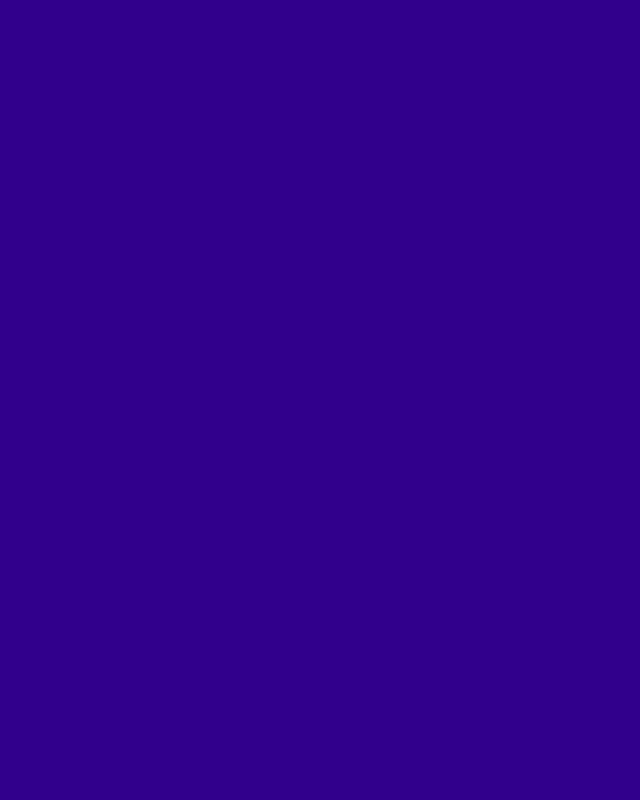
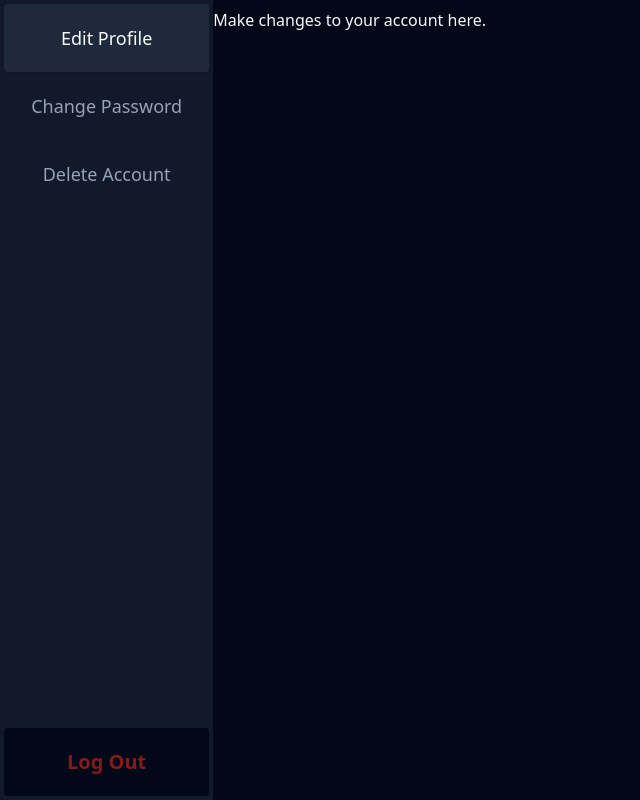
Before and after one commit to panteliccc/Chatly, a React (Create React App) app in the folder client/: page /Account/Settings in a window 1280 px wide. Before the commit this address had no page. Shown: the whole page, without its empty margins (0-640 px from the left). Built offline with nearby package versions, Linux system fonts and the light colour scheme.

Commit message:
updating user search and adding settings UI

```diff
--- a/client/package.json
+++ b/client/package.json
@@ -10,6 +10,7 @@
     "@radix-ui/react-label": "^2.0.2",
     "@radix-ui/react-popover": "^1.0.7",
     "@radix-ui/react-slot": "^1.0.2",
+    "@radix-ui/react-tabs": "^1.0.4",
     "@testing-library/jest-dom": "^5.17.0",
     "@testing-library/react": "^13.4.0",
     "@testing-library/user-event": "^13.5.0",
--- a/client/src/App.tsx
+++ b/client/src/App.tsx
@@ -4,8 +4,31 @@ import { Register } from "./Pages/register";
 import { Login } from "./Pages/login";
 import Home from "./Pages/Home";
 import { CookiesProvider } from "react-cookie";
+import Settings from "./Pages/Settings";
 
 function App() {
+ /* const router = useNavigate();
+  const chatState = useChatState();
+  useEffect(() => {
+    const token = chatState?.cookie["chatly.session-token"];
+    if (token) {
+      try {
+        const user = jwtDecode(token);
+        if (!user || isTokenExpired(token)) {
+          router("/Account/Login");
+        }
+      } catch (error) {
+        console.error("Error decoding token:", error);
+        router("/Account/Login");
+      }
+    } else {
+      router("/Account/Login");
+    }
+  }, [chatState.cookie, router]);
+  const isTokenExpired = (token: string) => {
+    const { exp } = jwtDecode(token);
+    return Date.now() >= (exp ? exp * 1000 : 0);
+  }; */
   return (
     <CookiesProvider>
       <div className={`bg-softBlue h-screen `}>
@@ -14,6 +37,7 @@ function App() {
             <Route path="/" element={<Home />} />
             <Route path="/Account/Login" element={<Login />} />
             <Route path="/Account/Register" element={<Register />} />
+            <Route path="/Account/Settings" element={<Settings />} />
           </Routes>
         </div>
       </div>
--- a/client/src/Components/SideBar/ChatCard.tsx
+++ b/client/src/Components/SideBar/ChatCard.tsx
@@ -4,11 +4,9 @@ import { Avatar, AvatarFallback, AvatarImage } from "../ui/avatar";
 interface Props {
   _id: string;
   chatName: string;
-  image: string;
+  sender?:Users
   latestMessage: Message;
-  userId: string;
   className: string;
-  onClick: () => Promise<void>;
 }
 interface Message {
   sender: Users;
@@ -35,13 +33,10 @@ function ChatCard(props: Props) {
   return (
     <div
       className={`flex items-center gap-3 border-b py-3 cursor-pointer hover:bg-accent rounded ${props.className}`}
-      onClick={() => {
-        props.onClick();
-      }}
     >
       <Avatar className="w-10 h-10">
-        {props.image ? (
-          <AvatarImage src={props.image} />
+        {props.sender ? (
+          <AvatarImage src={props.sender?.image} />
         ) : (
           <AvatarFallback>{getInitials(props.chatName)}</AvatarFallback>
         )}
--- a/client/src/Components/SideBar/Header.tsx
+++ b/client/src/Components/SideBar/Header.tsx
@@ -10,6 +10,7 @@ import {
 } from "../ui/popover";
 import Search from "./Search";
 import { useChatState } from "../../Context/Provider";
+import { Link } from "react-router-dom";
 
 interface Props {
   user: User;
@@ -28,7 +29,6 @@ function getInitials(username: string): string {
 }
 function Header(props: Props) {
   const chatState = useChatState();
-
   return (
     <div className="">
       <div className={`flex py-3 justify-between items-center border-b-2`}>
@@ -46,24 +46,28 @@ function Header(props: Props) {
         </div>
         <div>
           <DropdownMenu>
-            <DropdownMenuTrigger>
+            <DropdownMenuTrigger className=" rounded-full w-8 h-8 flex justify-center items-center">
               <div className="flex gap-1">
                 <div className="w-1 h-1 bg-text rounded-full"></div>
                 <div className="w-1 h-1 bg-text rounded-full"></div>
                 <div className="w-1 h-1 bg-text rounded-full"></div>
               </div>
             </DropdownMenuTrigger>
-            <DropdownMenuContent className=" absolute right-0 rounded w-44 mt-2">
-              <DropdownMenuLabel>{props.user.username}</DropdownMenuLabel>
+            <DropdownMenuContent className=" absolute right-0 rounded w-44 mt-2 ">
+              <DropdownMenuLabel className=" text-lg">{props.user.username}</DropdownMenuLabel>
               <DropdownMenuSeparator />
-              <DropdownMenuItem className="rounded cursor-pointer">
+              <DropdownMenuItem className="rounded cursor-pointer text-lg">
                 New Group
               </DropdownMenuItem>
-              <DropdownMenuItem className="rounded cursor-pointer">
-                Settings
+              <DropdownMenuItem className="rounded cursor-pointer text-lg">
+                <Link
+                  to="/Account/Settings"
+                >
+                  Settings
+                </Link>
               </DropdownMenuItem>
               <DropdownMenuItem
-                className="rounded cursor-pointer"
+                className="rounded cursor-pointer text-lg"
                 onClick={chatState.removeCookie["chatly.session-token"]}
               >
                 Log out
--- a/client/src/Components/SideBar/Search.tsx
+++ b/client/src/Components/SideBar/Search.tsx
@@ -2,6 +2,7 @@ import React, { useEffect, useState } from "react";
 import { Input } from "../ui/input";
 import axios from "axios";
 import ChatCard from "./ChatCard";
+import { useChatState } from "../../Context/Provider";
 
 interface Data {
   _id: string;
@@ -14,8 +15,22 @@ interface Message {
   sender: Data;
   content: string;
 }
+interface Chat {
+  _id: string;
+  chatName: string;
+  isGroup: boolean;
+  users: User[];
+  latestMessage: Message;
+}
+interface User {
+  _id: string;
+  username: string;
+  email: string;
+  image: string;
+}
 
 function Search() {
+  const chatSate = useChatState();
   const [data, setData] = useState<Data[]>([]);
   const [searchValue, setValueSearch] = useState("");
   const [visible, setVisibe] = useState("hidden");
@@ -34,7 +49,7 @@ function Search() {
   };
   const handleStartChat = async (id: string) => {
     try {
-      const res = await axios.post(
+      const { data }: { data: Chat } = await axios.post(
         "http://localhost:5500/api/createChat",
         {
           userId: id,
@@ -44,10 +59,17 @@ function Search() {
           withCredentials: true,
         }
       );
+      const elementExists = chatSate.chats?.some(item=>item._id===data._id)
+      if(!elementExists){
+        chatSate?.setChats((prev: Chat[]) => [...prev, data]);
+      }
+
+
+    } catch (err) {
+      console.log(err);
+    } finally {
       setVisibe("hidden");
       setValueSearch("");
-    } catch (err) {
-      console.log(err);
     }
   };
   useEffect(() => {
@@ -79,16 +101,19 @@ function Search() {
           <div>No results found</div>
         ) : (
           data.map((user) => (
-            <ChatCard
+            <div
               key={user._id}
-              _id={user._id}
-              chatName={user.username}
-              image={user.image}
-              latestMessage={user.latestMessage}
-              userId={user._id}
-              className=" hover:bg-transparent"
-              onClick={()=>handleStartChat(user._id)}
-            />
+              onClick={() => {
+                handleStartChat(user._id);
+              }}
+            >
+              <ChatCard
+                _id={user._id}
+                chatName={user.username}
+                latestMessage={user.latestMessage}
+                className=" hover:bg-transparent"
+              />
+            </div>
           ))
         )}
       </div>
--- /dev/null
+++ b/client/src/Components/ui/tabs.tsx
@@ -0,0 +1,55 @@
+"use client"
+
+import * as React from "react"
+import * as TabsPrimitive from "@radix-ui/react-tabs"
+
+import { cn } from "../../lib/utils"
+
+const Tabs = TabsPrimitive.Root
+
+const TabsList = React.forwardRef<
+  React.ElementRef<typeof TabsPrimitive.List>,
+  React.ComponentPropsWithoutRef<typeof TabsPrimitive.List>
+>(({ className, ...props }, ref) => (
+  <TabsPrimitive.List
+    ref={ref}
+    className={cn(
+      "inline-flex h-9 items-center justify-center rounded-lg bg-muted p-1 text-muted-foreground",
+      className
+    )}
+    {...props}
+  />
+))
+TabsList.displayName = TabsPrimitive.List.displayName
+
+const TabsTrigger = React.forwardRef<
+  React.ElementRef<typeof TabsPrimitive.Trigger>,
+  React.ComponentPropsWithoutRef<typeof TabsPrimitive.Trigger>
+>(({ className, ...props }, ref) => (
+  <TabsPrimitive.Trigger
+    ref={ref}
+    className={cn(
+      "inline-flex items-center justify-center whitespace-nowrap px-3 py-1 text-sm font-medium ring-offset-background transition-all focus-visible:outline-none focus-visible:ring-2 focus-visible:ring-ring focus-visible:ring-offset-2 disabled:pointer-events-none disabled:opacity-50 data-[state=active]:bg-accent rounded data-[state=active]:text-foreground data-[state=active]:shadow hover:bg-accent",
+      className
+    )}
+    {...props}
+  />
+))
+TabsTrigger.displayName = TabsPrimitive.Trigger.displayName
+
+const TabsContent = React.forwardRef<
+  React.ElementRef<typeof TabsPrimitive.Content>,
+  React.ComponentPropsWithoutRef<typeof TabsPrimitive.Content>
+>(({ className, ...props }, ref) => (
+  <TabsPrimitive.Content
+    ref={ref}
+    className={cn(
+      "mt-2 ring-offset-background focus-visible:outline-none focus-visible:ring-2 focus-visible:ring-ring focus-visible:ring-offset-2",
+      className
+    )}
+    {...props}
+  />
+))
+TabsContent.displayName = TabsPrimitive.Content.displayName
+
+export { Tabs, TabsList, TabsTrigger, TabsContent }
--- a/client/src/Context/Provider.tsx
+++ b/client/src/Context/Provider.tsx
@@ -15,11 +15,12 @@ interface ChatContextType {
   selectedChat: Chat | null;
   setSelectedChat: (selectedChat: Chat | null) => void;
   chats: Chat[] | null;
-  setChats: (chats: Chat[] | null) => void;
+  setChats: any;
   cookie: any;
   setCookie: any;
   removeCookie: any;
 }
+
 interface User {
   _id: string;
   username: string;
@@ -34,13 +35,17 @@ interface Message {
 
 const ChatContext = createContext<ChatContextType | null>(null);
 
-const ChatProvider = ({ children }: { children: any }) => {
+const ChatProvider = ({ children }: { children: React.ReactNode }) => {
   const [selectedChat, setSelectedChat] = useState<Chat | null>(null);
   const [authUser, setAuthUser] = useState<User | null>(null);
   const [chats, setChats] = useState<Chat[] | null>(null);
   const [cookie, setCookie, removeCookie] = useCookies([
     "chatly.session-token",
   ]);
+
+  const addNewChat = (newChat: Chat) => {
+    setChats((prevChats) => (prevChats ? [...prevChats, newChat] : [newChat]));
+  };
 
   return (
     <ChatContext.Provider
@@ -49,8 +54,8 @@ const ChatProvider = ({ children }: { children: any }) => {
         setSelectedChat,
         authUser,
         setAuthUser,
+        setChats,
         chats,
-        setChats,
         cookie,
         setCookie,
         removeCookie,
--- /dev/null
+++ b/client/src/Pages/Settings.tsx
@@ -0,0 +1,42 @@
+import React from "react";
+import {
+  Tabs,
+  TabsContent,
+  TabsList,
+  TabsTrigger,
+} from "../Components/ui/tabs";
+
+function Settings() {
+
+  return (
+    <div className="bg-background h-screen w-screen">
+      <Tabs
+        defaultValue="account"
+        className="w-screen flex items-start h-screen"
+      >
+        <TabsList className="flex-col h-full justify-between w-1/6 bg-secondary">
+          <div>
+            <TabsTrigger value="account" className="w-full py-5 text-lg">
+              Edit Profile
+            </TabsTrigger>
+            <TabsTrigger value="password" className="w-full py-5 text-lg">
+              Change Password
+            </TabsTrigger>
+            <TabsTrigger value="delete" className="w-full py-5 text-lg">
+              Delete Account
+            </TabsTrigger>
+          </div>
+          <button className="w-full py-5 text-xl bg-background rounded text-destructive font-bold ">
+            Log Out
+          </button>
+        </TabsList>
+        <TabsContent value="account">
+          Make changes to your account here.
+        </TabsContent>
+        <TabsContent value="password">Change your password here.</TabsContent>
+      </Tabs>
+    </div>
+  );
+}
+
+export default Settings;
--- a/client/src/Pages/login.tsx
+++ b/client/src/Pages/login.tsx
@@ -68,7 +68,7 @@ export function Login() {
 
   return (
     <div
-      className={`flex justify-center h-screen md:h-5/6  bg-background w-screen md:w-11/12 lg:w-3/4  rounded px-6`}
+      className={`flex justify-center h-screen md:h-5/6  bg-background w-screen md:w-11/12 lg:w-3/4  rounded px-6 `}
     >
       <Form {...form}>
         <form
```
Also changed, not shown: client/src/Components/SideBar/SideBar.tsx (+25 -32 lines), 2 other files (tests, documents, lock files or other folders).
